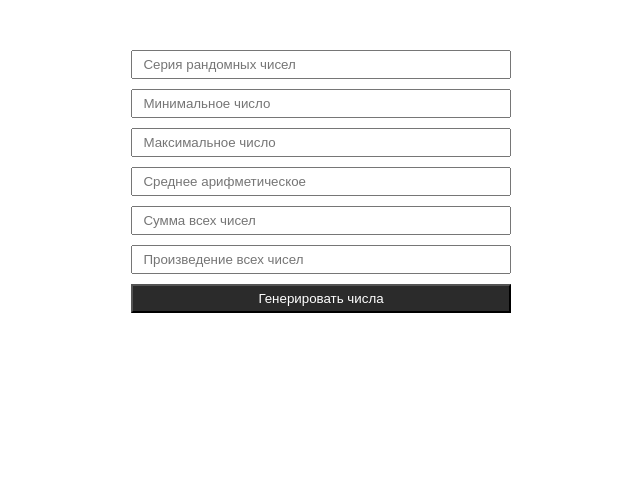
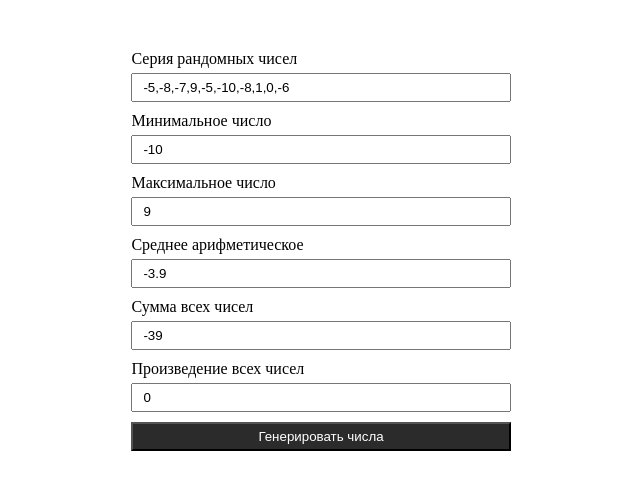
Before and after one commit to BlindeEloise/random-numbers, a plain HTML site: page index.html in a window 1280 px wide. Shown: the whole page, without its empty margins (319-959 px from the left). Drawn offline with Linux system fonts and the light colour scheme.

Commit message:
Add files via upload

```diff
--- a/index.html
+++ b/index.html
@@ -11,11 +11,17 @@
 
 <body>
     <div class="inputs-block">
+        <p class="input-name">Серия рандомных чисел</p>
         <input type="text" class="element" id="arrayInput" placeholder="Серия рандомных чисел">
+        <p class="input-name">Минимальное число</p>
         <input type="text" class="element" id="minimalNumber" placeholder="Минимальное число">
+        <p class="input-name">Максимальное число</p>
         <input type="text" class="element" id="maximalNumber" placeholder="Максимальное число">
+        <p class="input-name">Среднее арифметическое</p>
         <input type="text" class="element" id="averageNumber" placeholder="Среднее арифметическое">
-        <input type="text" class="element" id="sum" placeholder="Сумма всех чисел">
+        <p class="input-name">Сумма всех чисел</p>
+        <input type="text" class="element" id="sumNumber" placeholder="Сумма всех чисел">
+        <p class="input-name">Произведение всех чисел</p>
         <input type="text" class="element" id="multiplication" placeholder="Произведение всех чисел">
         <button class="element generate-button" id="generateButton">Генерировать числа</button>
     </div>
--- a/script.js
+++ b/script.js
@@ -1,7 +1,7 @@
 let numbers = [];
 
 let button = document.querySelector('#generateButton');
-button.onclick = generateNumbers;
+button.onclick = generateNumbers();
 
 function generateNumbers(min = -10, max = 10) {
     for (let i = 0; i < 10; i++) {
@@ -14,11 +14,35 @@ function generateNumbers(min = -10, max = 10) {
     document.querySelector('#arrayInput').value = numbers;
 }
 
-function sum(numbers) {
+// let numbers = [-10, 9, 4, -7, 2, 1, 7, 10, 4, 3];
+// document.querySelector('#arrayInput').value = numbers;
+
+let minNumber = Math.min.apply(null, numbers);
+document.querySelector('#minimalNumber').value = minNumber;
+
+let maxNumber = Math.max.apply(null, numbers);
+document.querySelector('#maximalNumber').value = maxNumber;
+
+function sumNumbers(numbers) {
     let sum = 0;
     for (let i = 0; i < numbers.length; i++) {
         sum += numbers[i];
+}
+document.querySelector('#sumNumber').value = sum;
+averageNumber(sum);
+}
+sumNumbers(numbers);
+
+function averageNumber(sum) {
+    let average = sum / numbers.length;
+document.querySelector('#averageNumber').value = average;
+}
+
+function multiplyNumbers(numbers) {
+    let multiply = 1;
+    for (let i = 0; i < numbers.length; i++) {
+        multiply = multiply * numbers[i];
     }
-    return sum;
+    document.querySelector('#multiplication').value = multiply;
 }
-console.log(sum);
+multiplyNumbers(numbers);
--- a/styles.css
+++ b/styles.css
@@ -15,3 +15,7 @@
     background-color: #2b2b2b;
     color: #fff;
 }
+
+.input-name {
+    margin: 0 0 5px;
+}
```
